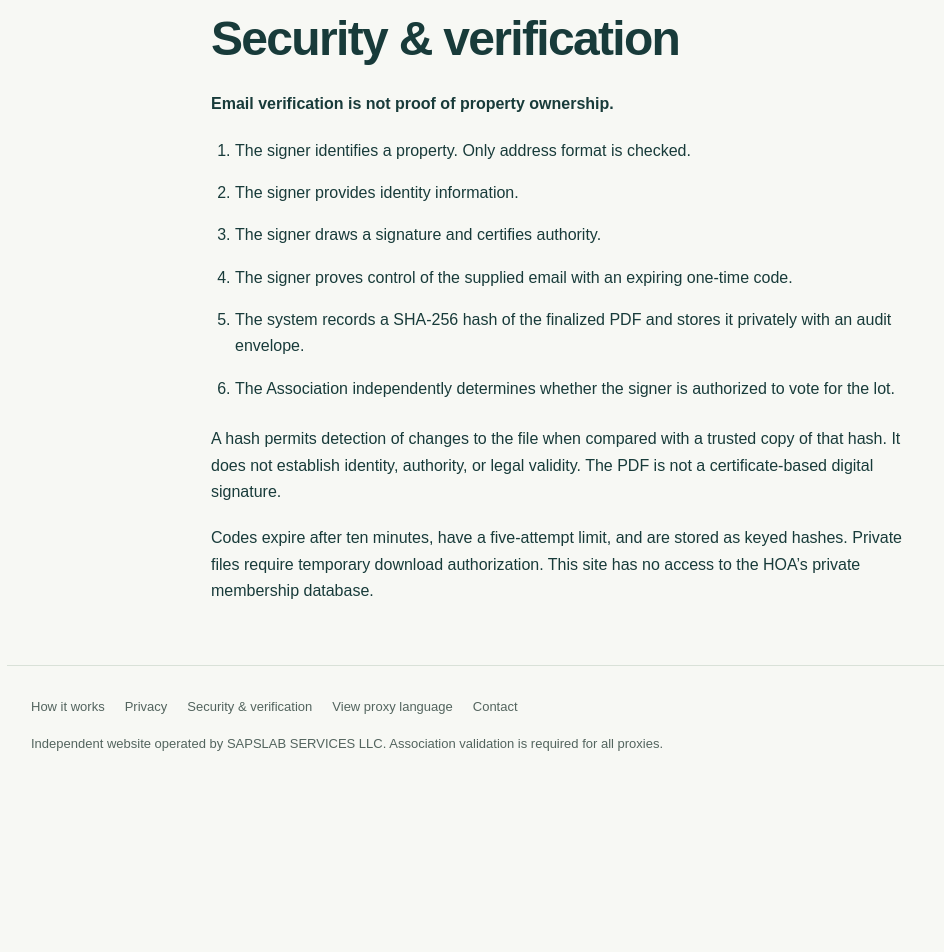
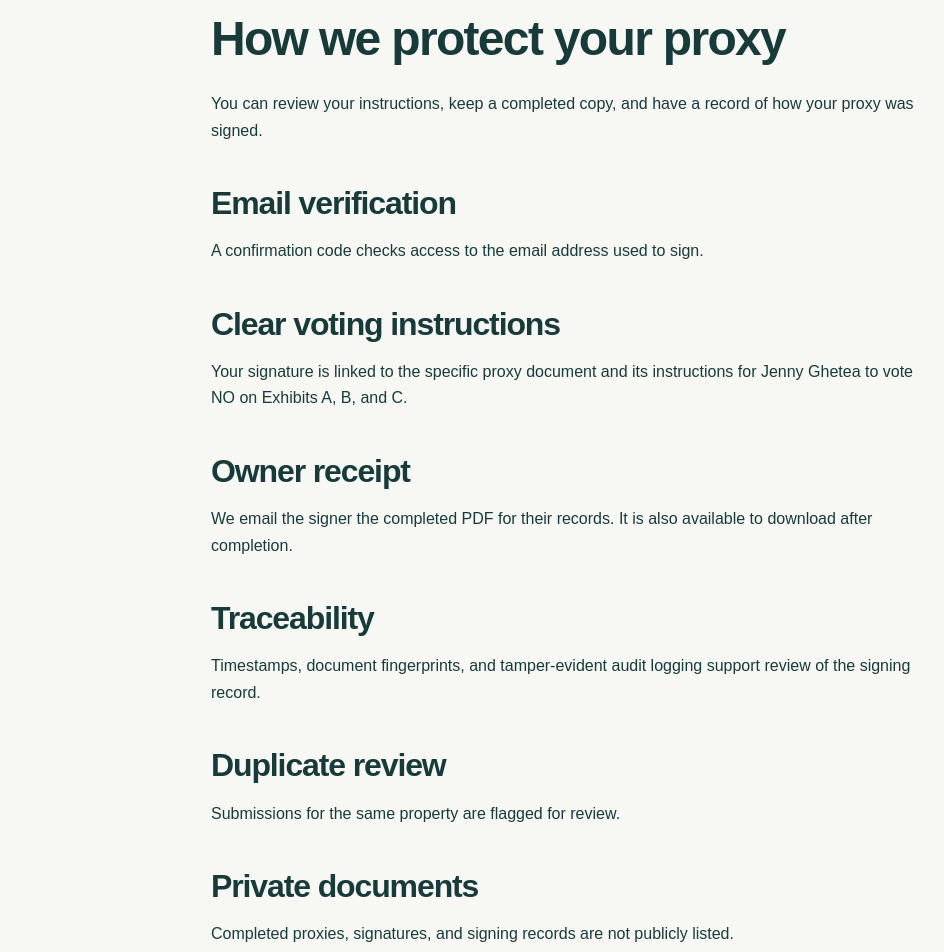
Before and after one commit to carlosrodriguez/aventura-proxy, a Next.js app: page /verification in a window 1280 px wide. Shown: the part 120-1072 px from the top of the page, without its empty margins (73-1017 px from the left). Before the commit the page ends 930 px from the top, so only its background shows below. Built offline with nearby package versions, Linux system fonts and the light colour scheme.

Commit message:
Lead verification page with active safeguards and align receipt guidance

```diff
--- a/app/how-it-works/page.tsx
+++ b/app/how-it-works/page.tsx
@@ -12,7 +12,7 @@ export default function Page() {
         <li>Read the fixed NO voting instructions and official wording.</li>
         <li>Draw your signature and certify your authority.</li>
         <li>Enter the email code within ten minutes.</li>
-        <li>The system generates a signed PDF and a separate audit record.</li>
+        <li>We fill the official proxy form and preserve a separate audit record.</li>
       </ol>
       <p>
         The Association independently validates voting authority. Email
--- a/app/verification/page.tsx
+++ b/app/verification/page.tsx
@@ -1,39 +1,100 @@
-export default function Page() {
+import Link from "next/link";
+import { authorityNotice, disclaimer } from "@/lib/config";
+export default async function Page({
+  searchParams,
+}: {
+  searchParams: Promise<{ lang?: string }>;
+}) {
+  const es = (await searchParams).lang === "es";
+  const safeguards = es
+    ? [
+        [
+          "Verificación del correo",
+          "Un código de confirmación comprueba el acceso al correo electrónico utilizado para firmar.",
+        ],
+        [
+          "Instrucciones de voto claras",
+          "Su firma queda vinculada al documento específico del poder y a sus instrucciones: Jenny Ghetea debe votar NO a los anexos A, B y C.",
+        ],
+        [
+          "Una copia para sus archivos",
+          "Enviamos al firmante el PDF completado. También puede descargarlo al finalizar.",
+        ],
+        [
+          "Un registro que se puede revisar",
+          "Las fechas y horas, las huellas del documento y un registro de auditoría que permite detectar alteraciones ayudan a revisar el proceso de firma.",
+        ],
+        [
+          "Revisión de posibles duplicados",
+          "Los envíos correspondientes a la misma propiedad se marcan para revisión.",
+        ],
+        [
+          "Documentos privados",
+          "Los poderes completados, las firmas y los registros de firma no se publican en el sitio.",
+        ],
+        [
+          "Correcciones o retiro",
+          "Contacte directamente a Jenny Ghetea sobre un poder que le haya otorgado. Contactarla no revoca automáticamente el poder; este sitio no cancela poderes.",
+        ],
+      ]
+    : [
+        [
+          "Email verification",
+          "A confirmation code checks access to the email address used to sign.",
+        ],
+        [
+          "Clear voting instructions",
+          "Your signature is linked to the specific proxy document and its instructions for Jenny Ghetea to vote NO on Exhibits A, B, and C.",
+        ],
+        [
+          "Owner receipt",
+          "We email the signer the completed PDF for their records. It is also available to download after completion.",
+        ],
+        [
+          "Traceability",
+          "Timestamps, document fingerprints, and tamper-evident audit logging support review of the signing record.",
+        ],
+        [
+          "Duplicate review",
+          "Submissions for the same property are flagged for review.",
+        ],
+        [
+          "Private documents",
+          "Completed proxies, signatures, and signing records are not publicly listed.",
+        ],
+        [
+          "Corrections or withdrawal",
+          "Contact Jenny Ghetea directly about a proxy you have given her. Contacting her does not automatically revoke a proxy; this website does not cancel proxies.",
+        ],
+      ];
   return (
-    <article className="container prose">
-      <h1>Security & verification</h1>
+    <article className="container prose" lang={es ? "es" : "en"}>
+      <h1>{es ? "Cómo protegemos su poder" : "How we protect your proxy"}</h1>
       <p>
-        <strong>Email verification is not proof of property ownership.</strong>
+        {es
+          ? "Puede revisar sus instrucciones, conservar una copia y contar con un registro de cómo se completó su poder."
+          : "You can review your instructions, keep a completed copy, and have a record of how your proxy was signed."}
       </p>
-      <ol className="list-decimal pl-6 space-y-4">
-        <li>
-          The signer identifies a property. Only address format is checked.
-        </li>
-        <li>The signer provides identity information.</li>
-        <li>The signer draws a signature and certifies authority.</li>
-        <li>
-          The signer proves control of the supplied email with an expiring
-          one-time code.
-        </li>
-        <li>
-          The system records a SHA-256 hash of the finalized PDF and stores it
-          privately with an audit envelope.
-        </li>
-        <li>
-          The Association independently determines whether the signer is
-          authorized to vote for the lot.
-        </li>
-      </ol>
+      {safeguards.map(([title, body]) => (
+        <section key={title}>
+          <h2>{title}</h2>
+          <p>{body}</p>
+        </section>
+      ))}
       <p>
-        A hash permits detection of changes to the file when compared with a
-        trusted copy of that hash. It does not establish identity, authority, or
-        legal validity. The PDF is not a certificate-based digital signature.
+        <Link href={es ? "/contact?lang=es" : "/contact"}>
+          {es ? "Información de contacto" : "Contact information"}
+        </Link>
       </p>
-      <p>
-        Codes expire after ten minutes, have a five-attempt limit, and are
-        stored as keyed hashes. Private files require temporary download
-        authorization. This site has no access to the HOA’s private membership
-        database.
+      <p className="note">
+        {es
+          ? "Estas medidas ayudan a prevenir el spam, detectar posibles duplicados y conservar un registro de firma que se puede revisar. La Asociación confirma la facultad del firmante para votar y si el poder cumple sus requisitos."
+          : authorityNotice}
+      </p>
+      <p className="disclaimer">
+        {es
+          ? "Este sitio independiente es operado por SAPSLAB SERVICES LLC. No es un sitio oficial de la Asociación ni de su empresa administradora."
+          : disclaimer}
       </p>
     </article>
   );
--- a/lib/config.ts
+++ b/lib/config.ts
@@ -212,7 +212,7 @@ export const proxyConfig = {
 } as const;
 export const disclaimer = `This independent website is operated by ${siteOperatorName}. It is not an official Aventura Isles Master Homeowners’ Association website and is not operated by the Association or its management company.`;
 export const authorityNotice =
-  "Email verification confirms access to this email address. It does not establish property ownership or voting authority. The Association must independently validate the proxy.";
+  "These safeguards help prevent spam, detect potential duplicates, and preserve a traceable signing record. The Association confirms the signer’s voting authority and whether the proxy meets its requirements.";
 export const certification =
   "I certify that I am the owner or authorized voting member for the property identified above and that I am authorizing this limited proxy. I consent to sign electronically and receive a copy by email.";
 export function officialTemplateReady(): boolean {
--- a/lib/email/index.ts
+++ b/lib/email/index.ts
@@ -83,5 +83,5 @@ export async function transactionalEmail(
   }
 }
 export function receiptText(id: string, date: Date, hash: string) {
-  return `Submission ID: ${id}\nFinalized: ${date.toISOString()}\nSHA-256: ${hash}\n\n${authorityNotice}\nContact the site operator for correction or revocation-request instructions. A request to this website does not itself legally revoke a proxy.`;
+  return `Submission ID: ${id}\nFinalized: ${date.toISOString()}\nSHA-256: ${hash}\n\n${authorityNotice}\nContact Jenny Ghetea directly about correcting or withdrawing a proxy you have given her. Contact does not automatically revoke a proxy; this website does not cancel proxies.`;
 }
--- a/lib/i18n/sign.ts
+++ b/lib/i18n/sign.ts
@@ -67,8 +67,8 @@ export const spanishSign: Record<string, string> = {
     "No se ha finalizado ni enviado ningún poder. Los envíos están desactivados hasta que se revise el formulario oficial.",
   "Contact Jenny Ghetea directly about correcting or withdrawing a proxy you have given her. Contact does not automatically revoke a proxy.":
     "Contacte directamente a Jenny Ghetea para corregir o retirar un poder que le haya otorgado. Contactarla no lo revoca automáticamente.",
-  "Email verification confirms access to this email address. It does not establish property ownership or voting authority. The Association must independently validate the proxy.":
-    "La verificación confirma el acceso al correo, no la titularidad de la propiedad ni la facultad de votar. La Asociación debe validar el poder de forma independiente.",
+  "These safeguards help prevent spam, detect potential duplicates, and preserve a traceable signing record. The Association confirms the signer’s voting authority and whether the proxy meets its requirements.":
+    "Estas medidas ayudan a prevenir el spam, detectar posibles duplicados y conservar un registro de firma que se puede revisar. La Asociación confirma la facultad del firmante para votar y si el poder cumple sus requisitos.",
   "I certify that I am the owner or authorized voting member for the property identified above and that I am authorizing this limited proxy. I consent to sign electronically and receive a copy by email.":
     "Certifico que soy el propietario o miembro autorizado para votar por la propiedad indicada y que autorizo este poder limitado. Acepto firmarlo electrónicamente y recibir una copia por correo.",
   "Draw your signature and confirm the certification":
```
Also changed, not shown: 2 other files (tests, documents, lock files or other folders).
